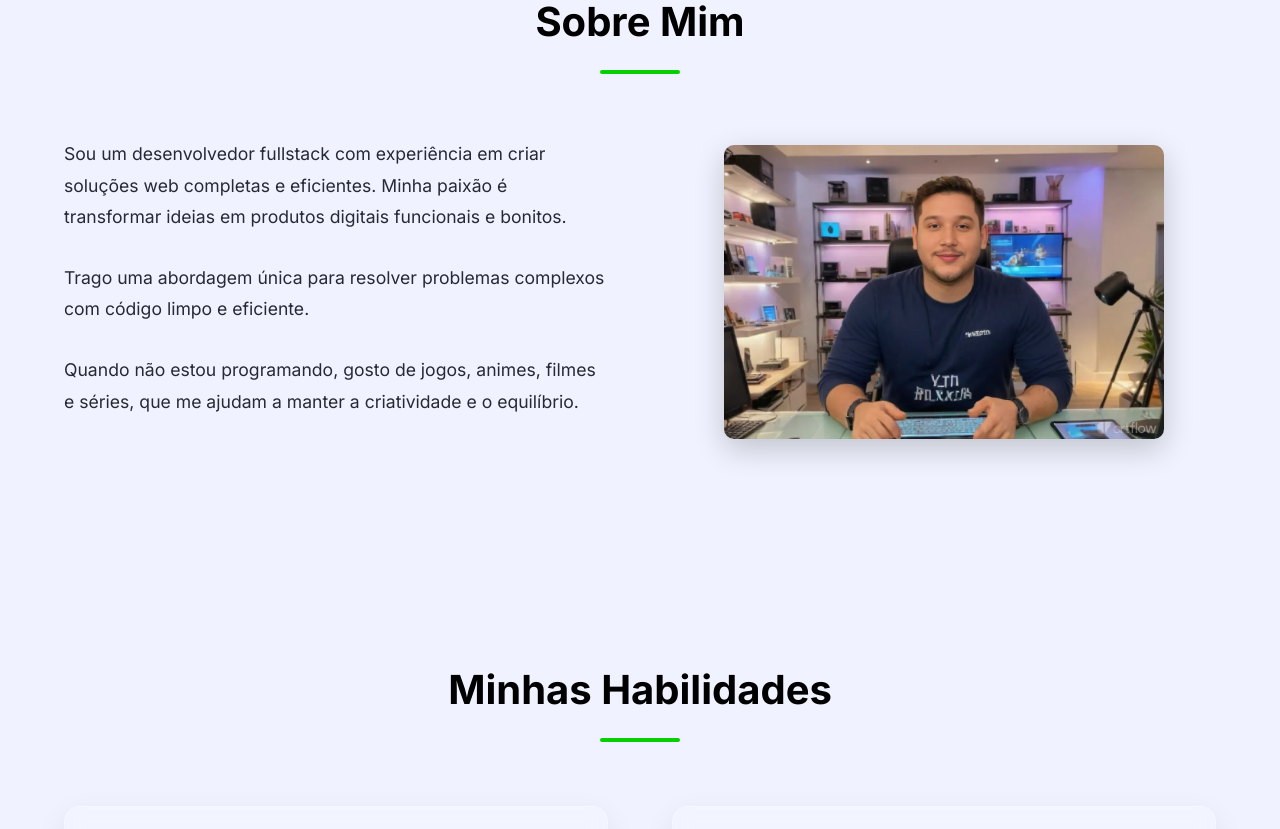
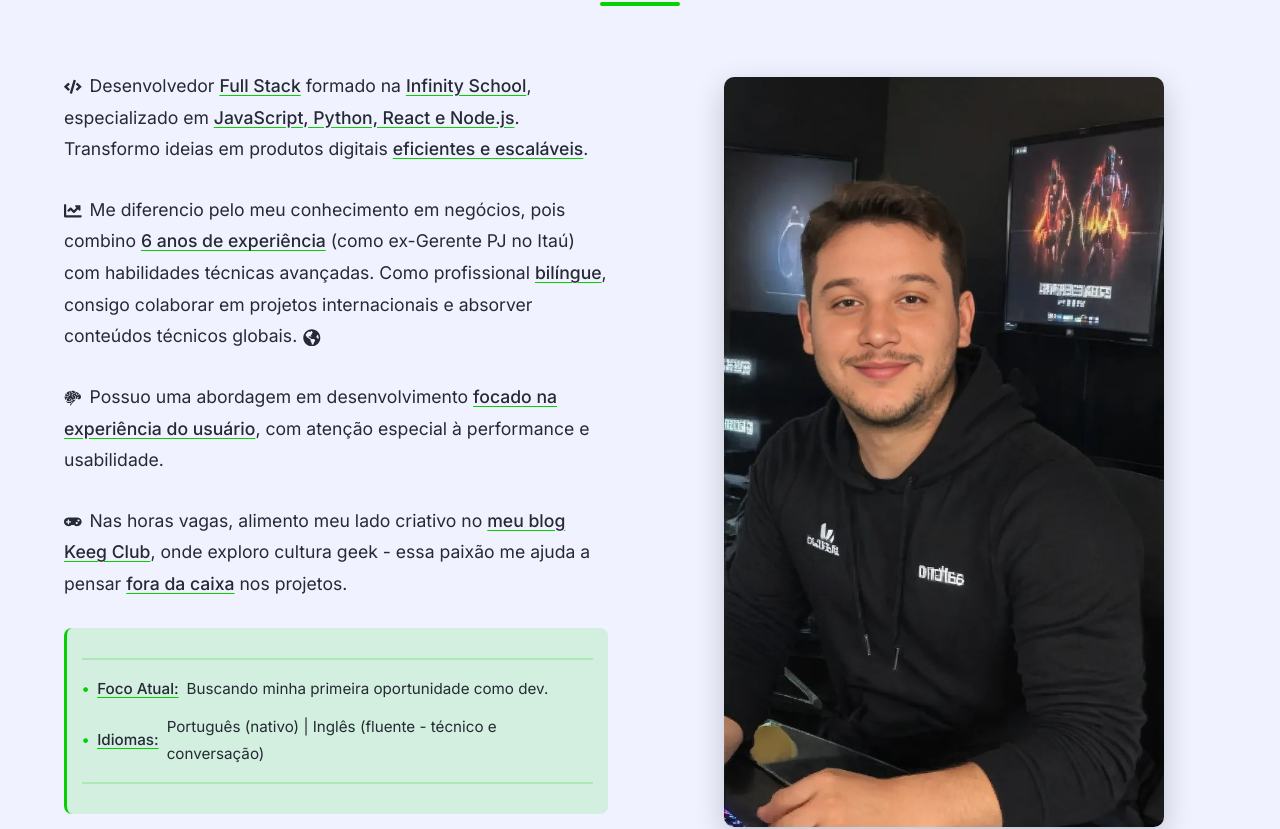
Before and after one commit to LuizGSN/Portfolio, a React (Vite) app: page / in a window 1280 px wide. Shown: the part 1006-1835 px from the top of the page. Built offline with nearby package versions, Linux system fonts and the light colour scheme.

Commit message:
Update para deploy

```diff
--- a/src/componentes/Hero/Hero.jsx
+++ b/src/componentes/Hero/Hero.jsx
@@ -15,7 +15,7 @@ const Hero = () => {
   const [textoDigitado, setTextoDigitado] = useState('');
   const [estaDigitando, setEstaDigitando] = useState(true);
   const textoCompleto = React.useMemo(() =>
-    "Desenvolvedor Fullstack com expertise em criar soluções web performáticas",
+    "Full Stack Developer - De gerente PJ no Itaú para a vida de Dev, hoje transformo problemas complexos em código simples!",
   []);
 
   React.useEffect(() => {
@@ -76,7 +76,7 @@ const Hero = () => {
 
           <RedesSociais>
             <IconeRedeSocial
-              href="https://github.com/seu-usuario"
+              href="https://github.com/LuizGSN"
               target="_blank"
               rel="noopener noreferrer"
               aria-label="GitHub"
@@ -84,7 +84,7 @@ const Hero = () => {
               <FaGithub />
             </IconeRedeSocial>
             <IconeRedeSocial
-              href="https://linkedin.com/in/seu-perfil"
+              href="https://www.linkedin.com/in/luiz-gonzaga-sá-198490ba/"
               target="_blank"
               rel="noopener noreferrer"
               aria-label="LinkedIn"
--- a/src/componentes/Sobre/Sobre.jsx
+++ b/src/componentes/Sobre/Sobre.jsx
@@ -1,12 +1,20 @@
-import React from 'react';
+import React from "react";
+import {
+  FaCode,
+  FaChartLine,
+  FaGlobeAmericas,
+  FaGamepad,
+} from "react-icons/fa";
+import { GiBrain } from "react-icons/gi";
 import {
   SecaoSobre,
   ContainerSobre,
   TituloSecao,
   ConteudoSobre,
   TextoSobre,
-  ImagemSobre
-} from './estilos';
+  ImagemSobre,
+  Highlights,
+} from "./estilos";
 
 function Sobre() {
   return (
@@ -15,21 +23,76 @@ function Sobre() {
         <TituloSecao>Sobre Mim</TituloSecao>
         <ConteudoSobre>
           <TextoSobre>
-            <p>
-              Sou um desenvolvedor fullstack com experiência em criar soluções web completas e eficientes.
-              Minha paixão é transformar ideias em produtos digitais funcionais e bonitos.
-            </p>
-            <p>
-              Trago uma abordagem única para resolver problemas
-              complexos com código limpo e eficiente.
-            </p>
-            <p>
-              Quando não estou programando, gosto de jogos, animes, filmes e séries, que me ajudam a manter
-              a criatividade e o equilíbrio.
-            </p>
+            <TextoSobre>
+              <p>
+                <FaCode
+                  style={{ marginRight: "8px", verticalAlign: "middle" }}
+                />
+                Desenvolvedor <span className="underline">Full Stack</span>{" "}
+                formado na <span className="underline">Infinity School</span>,
+                especializado em{" "}
+                <span className="underline">
+                  JavaScript, Python, React e Node.js
+                </span>
+                . Transformo ideias em produtos digitais{" "}
+                <span className="underline">eficientes e escaláveis</span>.
+              </p>
+
+              <p>
+                <FaChartLine
+                  style={{ marginRight: "8px", verticalAlign: "middle" }}
+                />
+                Me diferencio pelo meu conhecimento em negócios, pois combino{" "}
+                <span className="underline">6 anos de experiência</span> (como
+                ex-Gerente PJ no Itaú) com habilidades técnicas avançadas. Como
+                profissional <span className="underline">bilíngue</span>,
+                consigo colaborar em projetos internacionais e absorver
+                conteúdos técnicos globais.
+                <FaGlobeAmericas
+                  style={{ marginLeft: "6px", verticalAlign: "middle" }}
+                />{" "}
+              </p>
+
+              <p>
+                <GiBrain
+                  style={{ marginRight: "8px", verticalAlign: "middle" }}
+                />
+                Possuo uma abordagem em desenvolvimento{" "}
+                <span className="underline">
+                  focado na experiência do usuário
+                </span>
+                , com atenção especial à performance e usabilidade.
+              </p>
+
+              <p>
+                <FaGamepad
+                  style={{ marginRight: "8px", verticalAlign: "middle" }}
+                />
+                Nas horas vagas, alimento meu lado criativo no{" "}
+                <span className="underline">meu blog Keeg Club</span>, onde
+                exploro cultura geek - essa paixão me ajuda a pensar{" "}
+                <span className="underline">fora da caixa</span> nos projetos.
+              </p>
+            </TextoSobre>
+            <Highlights>
+              <hr />
+              <p>
+                <span className="underline">Foco Atual:</span> Buscando minha
+                primeira oportunidade como dev.
+              </p>
+              <p>
+                <span className="underline">Idiomas:</span> Português (nativo) |
+                Inglês (fluente - técnico e conversação)
+              </p>
+              <hr />
+            </Highlights>
           </TextoSobre>
+
           <ImagemSobre>
-            <img src="src/assets/imagens/LuizGSN-completo2.jpg" alt="Minha foto" />
+            <img
+              src="src/assets/imagens/LuizGSN-completo.jpg"
+              alt="Luiz Gonzaga"
+            />
           </ImagemSobre>
         </ConteudoSobre>
       </ContainerSobre>
--- a/src/componentes/Sobre/estilos.jsx
+++ b/src/componentes/Sobre/estilos.jsx
@@ -62,8 +62,43 @@ export const TextoSobre = styled.div`
     font-size: 1.1rem;
   }
 
+  .underline {
+    text-decoration: underline;
+    text-decoration-color: ${({ theme }) => theme.destaque};
+    text-underline-offset: 3px;
+    font-weight: 500;
+  }
+
   @media (max-width: 768px) {
     text-align: center;
+  }
+`;
+
+export const Highlights = styled.div`
+  background: ${({ theme }) => theme.destaque + '20'};
+  padding: 15px;
+  border-radius: 8px;
+  margin: 20px 0;
+  border-left: 3px solid ${({ theme }) => theme.destaque};
+
+  p {
+    margin: 10px 0;
+    font-size: 0.95em;
+    color: ${({ theme }) => theme.texto};
+    display: flex;
+    align-items: center;
+    gap: 8px;
+
+    &::before {
+      content: '•';
+      color: ${({ theme }) => theme.destaque};
+      font-weight: bold;
+    }
+  }
+
+  hr {
+    border: 1px solid ${({ theme }) => theme.destaque + '30'};
+    margin: 15px 0;
   }
 `;
 
```
